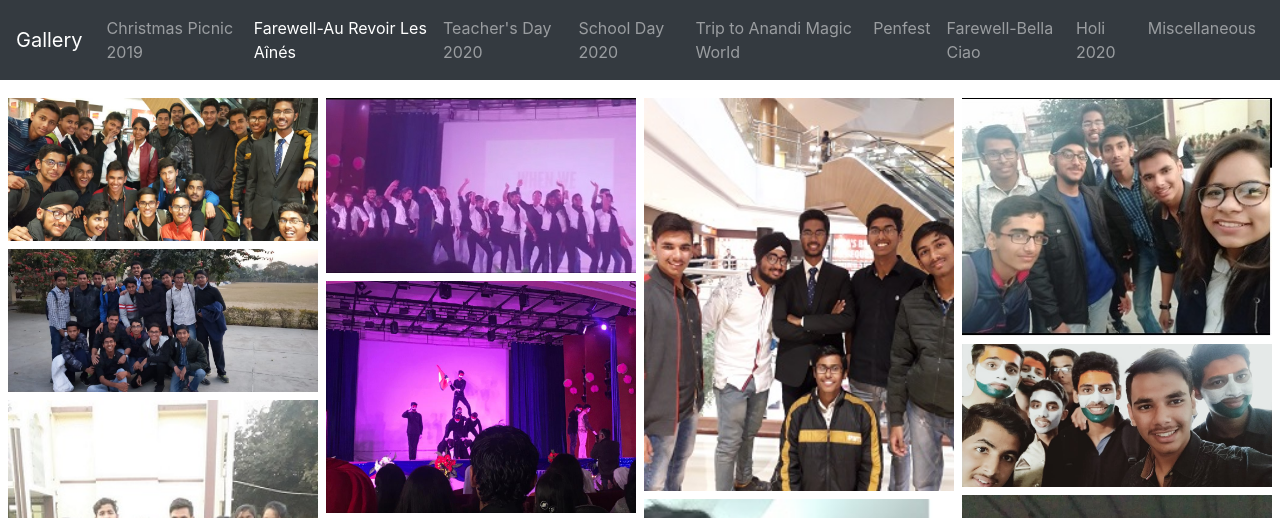
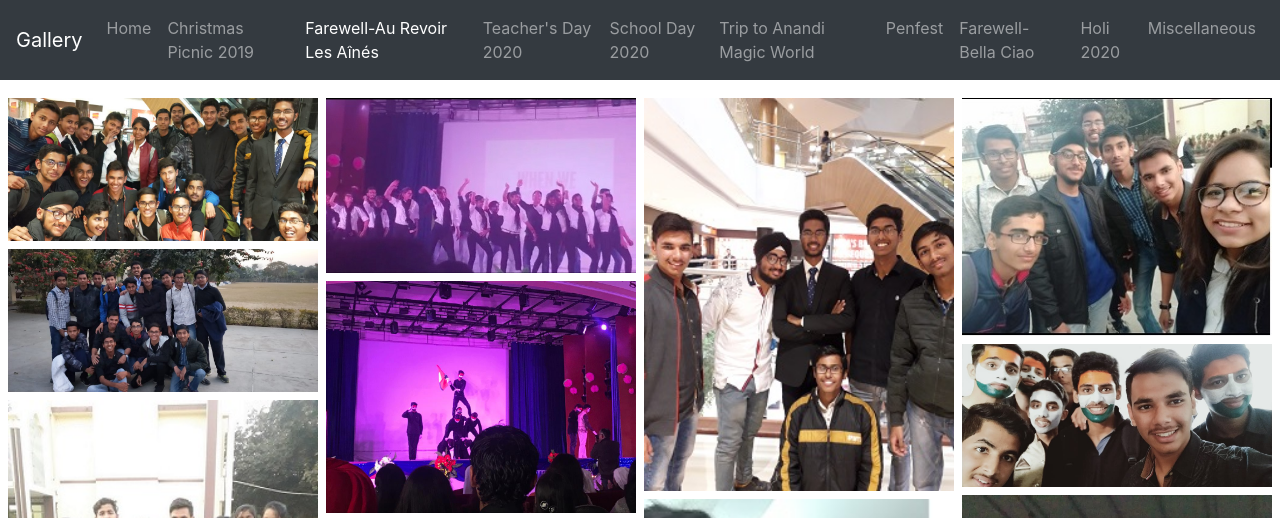
Before and after one commit to stellamarisstudents/hder, a website: page gallery/c.html in a window 1280 px wide. Shown: the top 518 px of the page. Drawn offline with Linux system fonts and the light colour scheme.

Commit message:
Update c.html

```diff
--- a/gallery/c.html
+++ b/gallery/c.html
@@ -26,6 +26,9 @@
   <!-- Navbar links -->
   <div class="collapse navbar-collapse" id="collapsibleNavbar">
     <ul class="navbar-nav ml-auto">
+      <li class="nav-item">
+        <a class="nav-link" href="https://stellamarisstudents.github.io/hder/">Home</a>
+      </li>
       <li class="nav-item">
         <a class="nav-link" href="a.html">Christmas Picnic 2019</a>
       </li>
```
